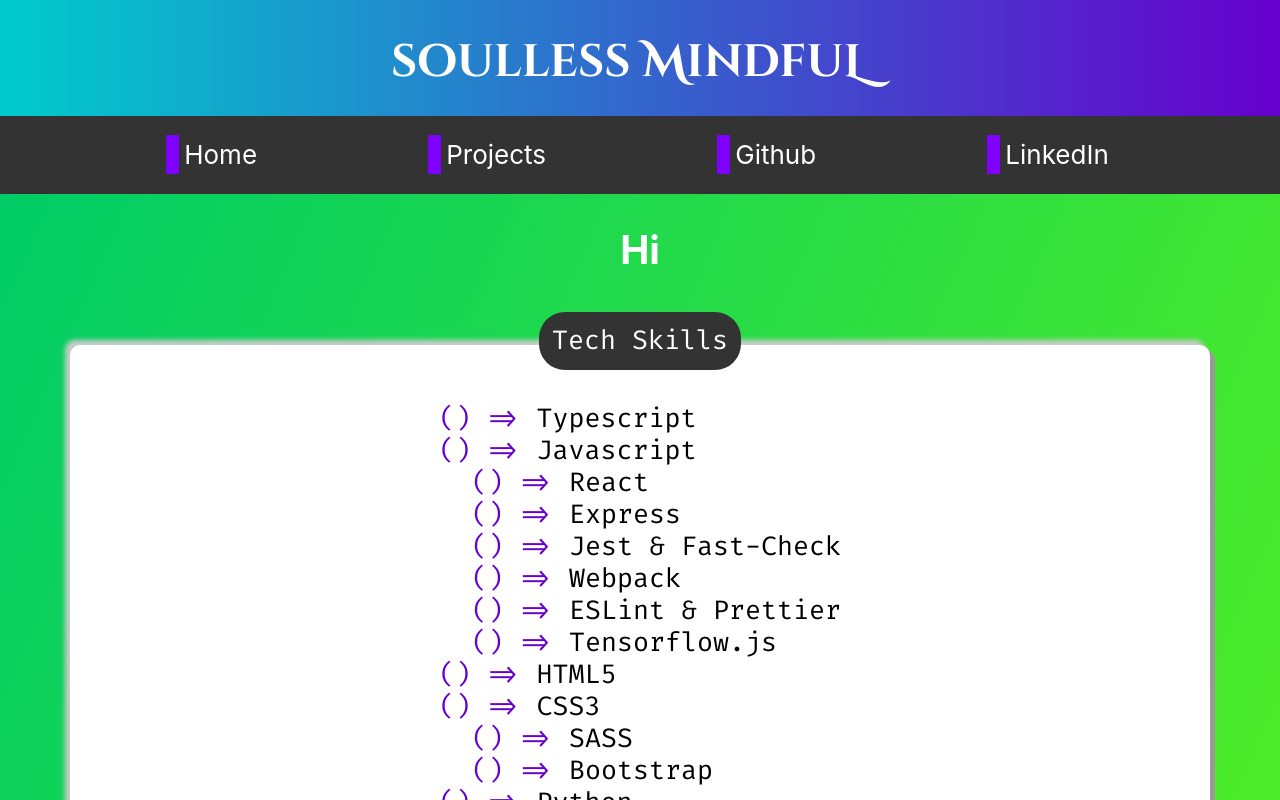
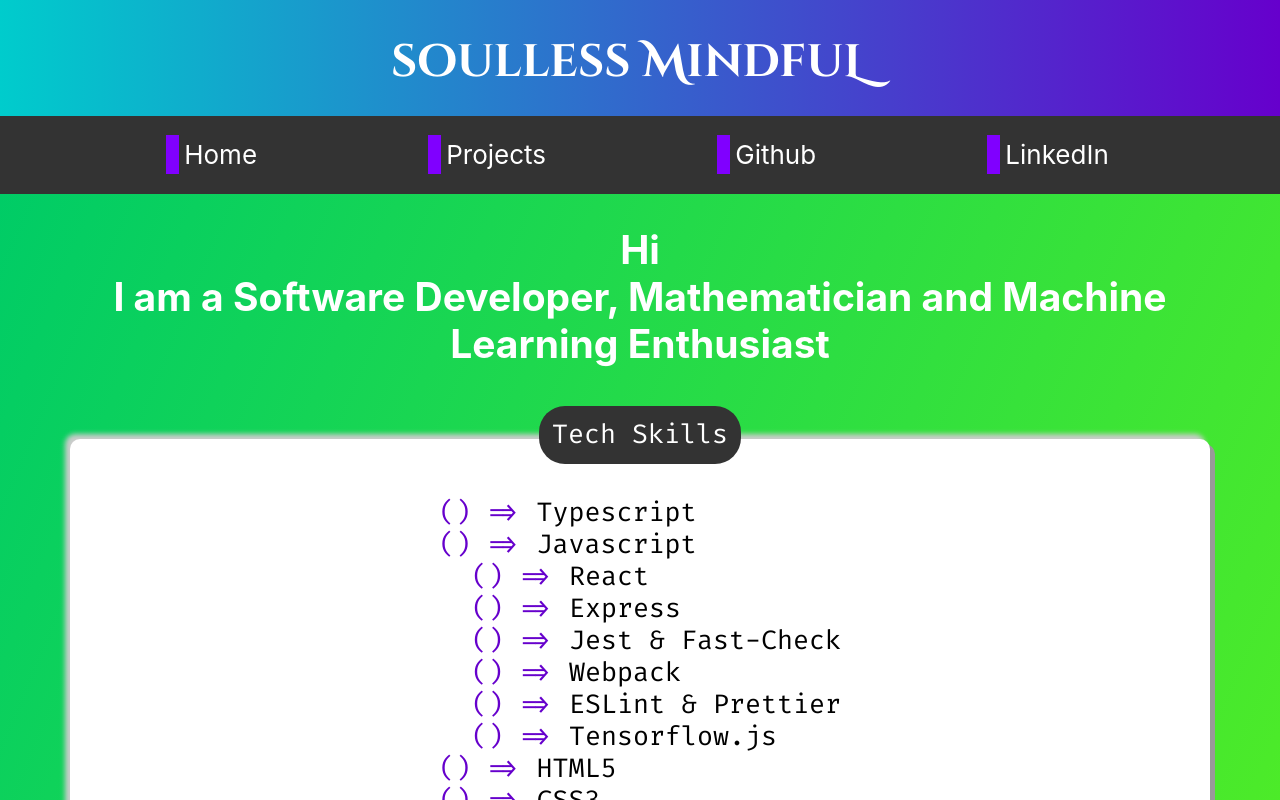
Before and after one commit to SoullessMindful/SoullessMindful.github.io, a React (Create React App) app in the folder soulless-mindful-home/: page / in a window 1280 px wide. Shown: the top 800 px of the page. Built offline with nearby package versions, Linux system fonts and the light colour scheme.

Commit message:
Headers of Home and Projects component updated

```diff
--- a/soulless-mindful-home/src/components/Home.tsx
+++ b/soulless-mindful-home/src/components/Home.tsx
@@ -26,7 +26,11 @@ export const Home: FunctionComponent = () => {
 
   return (
     <StyledContainer>
-      <h2>Hi</h2>
+      <h2>
+        Hi
+        <br />I am a Software Developer, Mathematician and Machine Learning
+        Enthusiast
+      </h2>
       <ContentBlock label="tech skills">
         <MainList elements={techSkills} />
       </ContentBlock>
--- a/soulless-mindful-home/src/components/Projects.tsx
+++ b/soulless-mindful-home/src/components/Projects.tsx
@@ -16,7 +16,7 @@ export const Projects: FunctionComponent = () => {
 
   return (
     <StyledContainer>
-      <h2>These are the projects I have undertaken</h2>
+      <h2>These are the projects I am working on</h2>
       {projectsData.map(({ name, description, tags, links }: any) => (
         <Project
           name={name}
```
